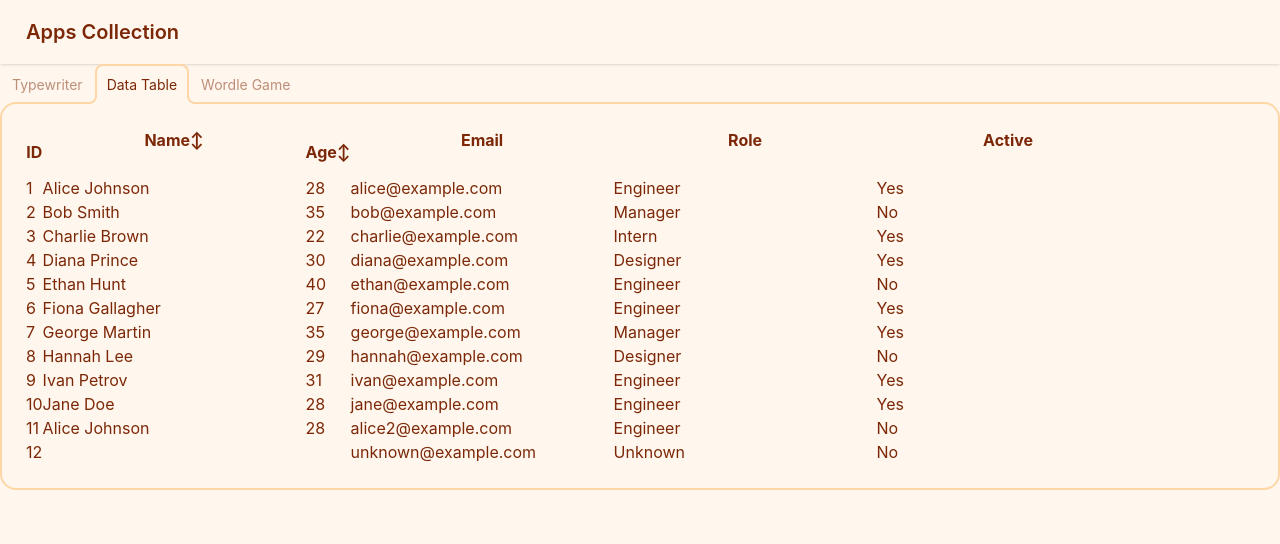
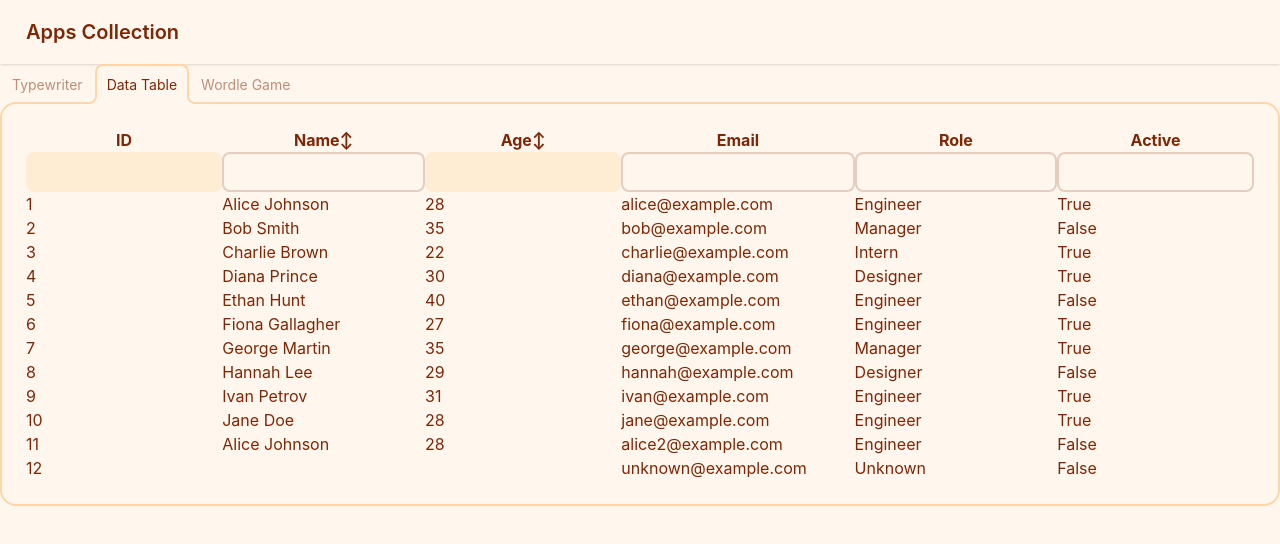
Before and after one commit to ruberuvalcaba/apps-collection, a React (Vite) app: page / in a window 1280 px wide. Both pictures are taken after a click on the tab "Data Table". Shown: the top 544 px of the page. Built offline with nearby package versions, Linux system fonts and the light colour scheme.

Commit message:
Improvements

```diff
--- a/src/components/DataTable.tsx
+++ b/src/components/DataTable.tsx
@@ -40,14 +40,14 @@ const DataTable = ({ data, columns }: TableProps<User>) => {
                   {direction === "asc" ? "↑" : direction === "desc" ? "↓" : "↕"}
                 </button>
               )}
-              {col.filterable && (
               <div>
                 <input
                   type="text"
+                  className="input"
+                  disabled={!col.filterable}
                   onChange={(e) => handleFilter(e.target.value, col.key)}
                 />
               </div>
-              )}
             </th>
           </>
         ))}
@@ -59,7 +59,11 @@ const DataTable = ({ data, columns }: TableProps<User>) => {
             <tr key={row.id}>
               {values.map((value, index) => (
                 <td key={index}>
-                  {typeof value === "boolean" ? (value ? "Yes" : "No") : value}
+                  {typeof value === "boolean"
+                    ? value
+                      ? "True"
+                      : "False"
+                    : value}
                 </td>
               ))}
             </tr>
--- a/src/components/Typewriter.tsx
+++ b/src/components/Typewriter.tsx
@@ -6,6 +6,7 @@ const Typewriter = () => {
   const [index, setIndex] = useState(0);
 
   useEffect(() => {
+    const fetchData = async () => {
       // fetch("/api/data")
       //   .then((res) => res.json())
       //   .then((data) => setData(data || "Hola, soy el contenido del tab 1."));
@@ -13,8 +14,10 @@ const Typewriter = () => {
       setData([
         { id: 1, text: "Hello" },
         { id: 2, text: "from" },
-      { id: 3, text: "Ramp" },
+        { id: 3, text: "the Typewriter component" },
       ]);
+    };
+    fetchData();
   }, []);
 
   useEffect(() => {
--- a/src/pages/launchPad/LaunchPad.tsx
+++ b/src/pages/launchPad/LaunchPad.tsx
@@ -1,8 +1,21 @@
 import { useState } from "react";
-import Tabs from "../../components/Tabs";
+import Tabs from "./Tabs";
+import Typewriter from "../../components/Typewriter";
+import DataTable from "../../components/DataTable";
+import WordleGame from "../../components/WordleGame";
+import { mockColumsData, mockRowsData } from "../../mockData";
+
+const tabsList = [
+  { name: "Typewriter", component: <Typewriter /> },
+  {
+    name: "Data Table",
+    component: <DataTable data={mockRowsData} columns={mockColumsData} />,
+  },
+  { name: "Wordle Game", component: <WordleGame /> },
+];
 
 const LaunchPad = () => {
-  const [activeTab, setActiveTab] = useState<string>("");
+  const [activeTab, setActiveTab] = useState<string>(tabsList[0].name);
   const handleTabChange = (tab: string) => {
     setActiveTab(tab);
   };
@@ -11,7 +24,11 @@ const LaunchPad = () => {
       <div className="navbar bg-base-100 shadow-sm">
         <a className="btn btn-ghost text-xl">Apps Collection</a>
       </div>
-      <Tabs onTabChange={handleTabChange} activeTab={activeTab} />
+      <Tabs
+        onTabChange={handleTabChange}
+        activeTab={activeTab}
+        tabsList={tabsList}
+      />
     </>
   );
 };
--- a/src/components/Tabs.tsx
+++ b/src/pages/launchPad/Tabs.tsx
@@ -1,23 +1,11 @@
-import Typewriter from "./Typewriter";
-import DataTable from "./DataTable";
-import WordleGame from "./WordleGame";
-import { mockColumsData, mockRowsData } from "../mockData";
-
-const tabsList = [
-  { name: "Typewriter", component: <Typewriter /> },
-  {
-    name: "Data Table",
-    component: <DataTable data={mockRowsData} columns={mockColumsData} />,
-  },
-  { name: "Wordle Game", component: <WordleGame /> },
-];
-
 const Tabs = ({
   onTabChange,
   activeTab,
+  tabsList,
 }: {
   onTabChange: (tab: string) => void;
   activeTab: string;
+  tabsList: { name: string; component: React.ReactNode }[];
 }) => {
   return (
     <div role="tablist" className="tabs tabs-lift">
```
Lines whose indentation alone changed are shown as unchanged.
